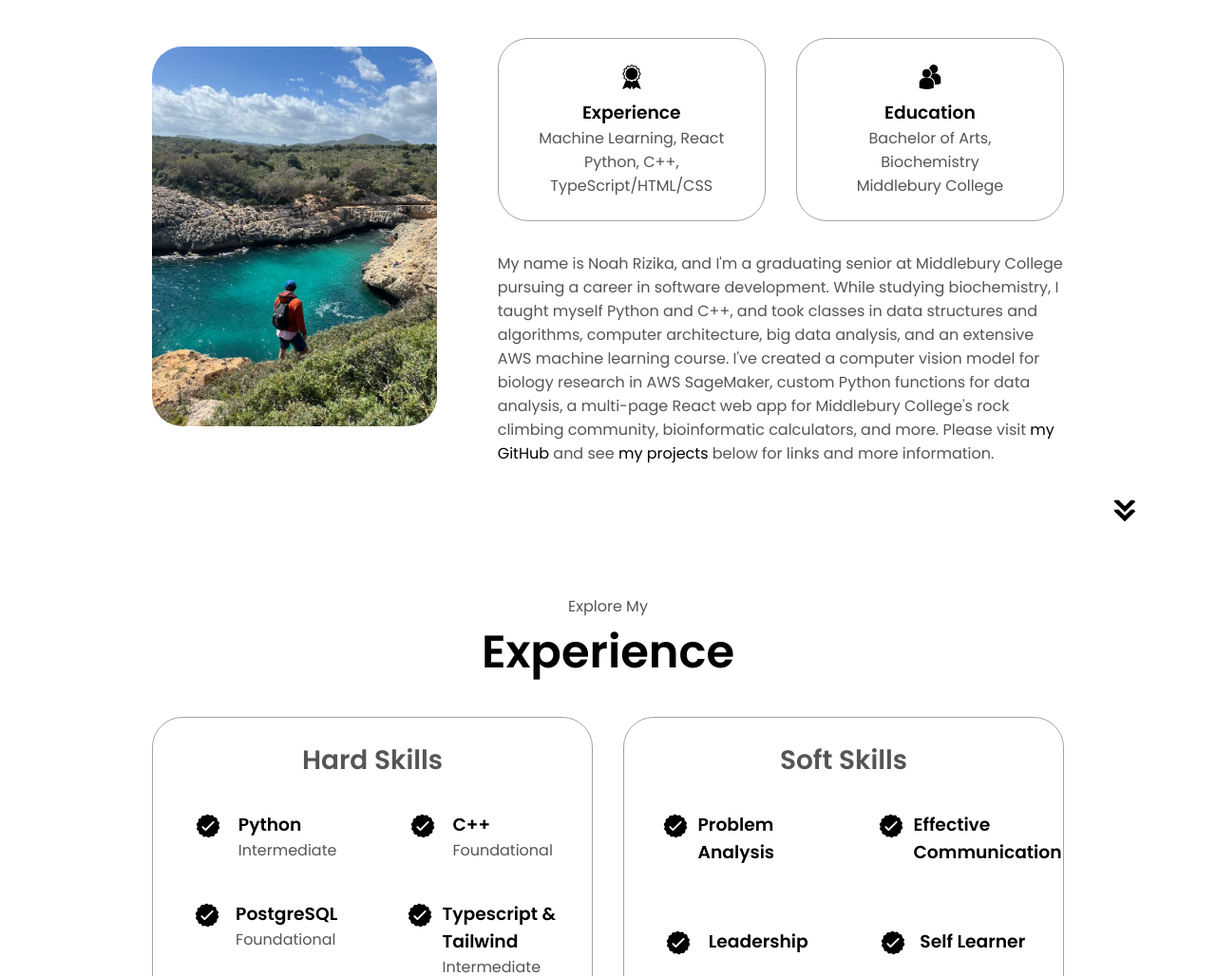
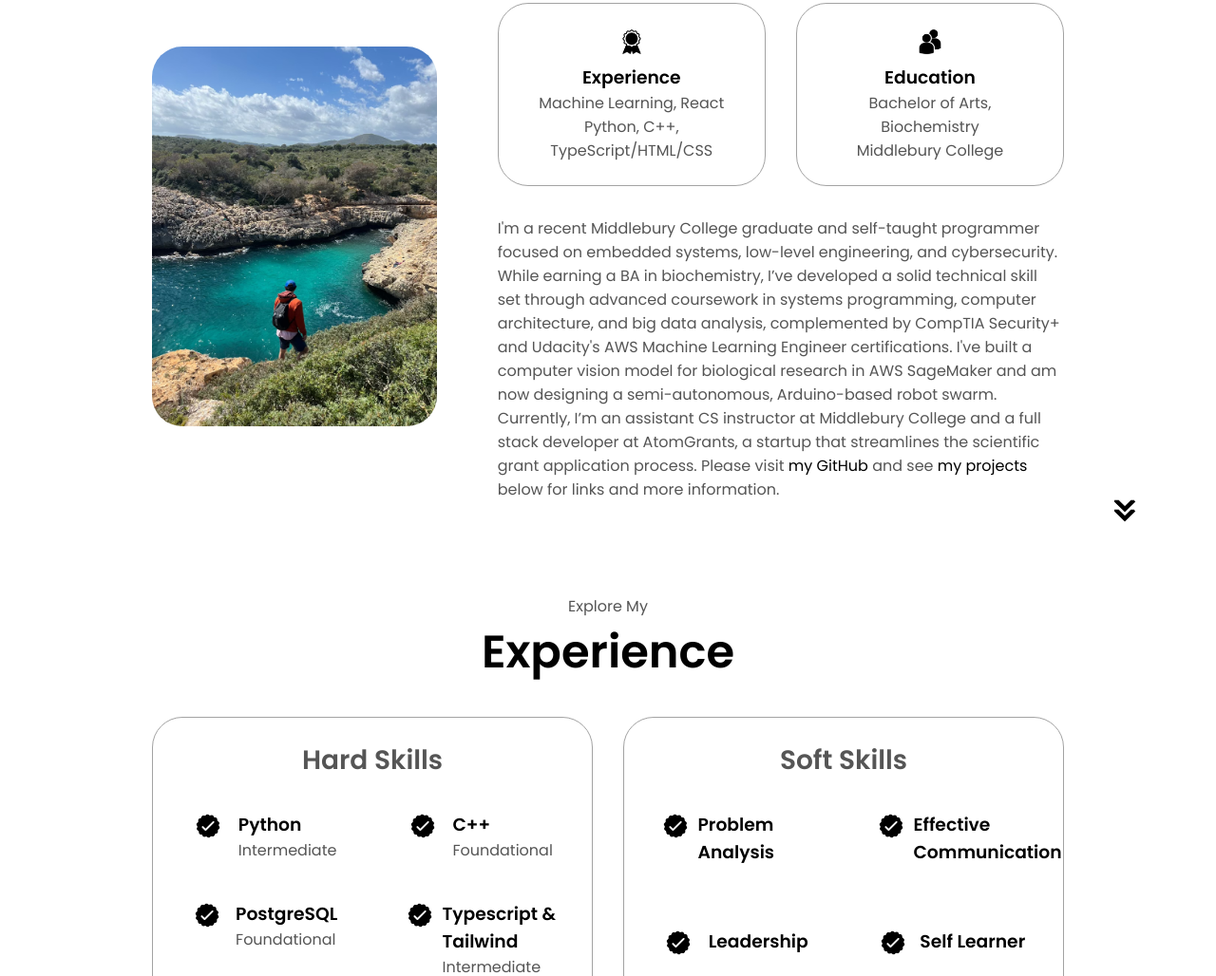
Before and after one commit to noahrizika/noahrizika.github.io, a plain HTML site: page index.html in a window 1280 px wide. Shown: the part 1071-2099 px from the top of the page at 95% size. Drawn offline with Linux system fonts and the light colour scheme.

Commit message:
Update bio

```diff
--- a/index.html
+++ b/index.html
@@ -121,20 +121,14 @@
           </div>
           <div class="text-container">
             <p>
-              My name is Noah Rizika, and I'm a graduating senior at Middlebury
-              College pursuing a career in software development. While studying
-              biochemistry, I taught myself Python and C++, and took classes in
-              data structures and algorithms, computer architecture, big data
-              analysis, and an extensive AWS machine learning course. I've
-              created a computer vision model for biology research in AWS
-              SageMaker, custom Python functions for data analysis, a multi-page
-              React web app for Middlebury College's rock climbing community,
-              bioinformatic calculators, and more. Please visit
-              <a onclick="openLinkInNewTab('https://github.com/noahrizika')"
-                >my GitHub</a
-              >
-              and see <a href="#projects">my projects</a> below for links and
-              more information.
+              I'm a recent Middlebury College graduate and self-taught programmer focused on embedded systems, low-level engineering,
+              and cybersecurity. While earning a BA in biochemistry, I’ve developed a solid technical skill set through advanced
+              coursework in systems programming, computer architecture, and big data analysis, complemented by CompTIA Security+ and
+              Udacity's AWS Machine Learning Engineer certifications. I've built a computer vision model for biological research in
+              AWS SageMaker and am now designing a semi-autonomous, Arduino-based robot swarm. Currently, I’m an assistant CS instructor
+              at Middlebury College and a full stack developer at AtomGrants, a startup that streamlines the scientific grant application
+              process. Please visit <a onclick="openLinkInNewTab('https://github.com/noahrizika')">my GitHub</a> and see
+              <a href="#projects">my projects</a> below for links and more information.
             </p>
           </div>
         </div>
```
